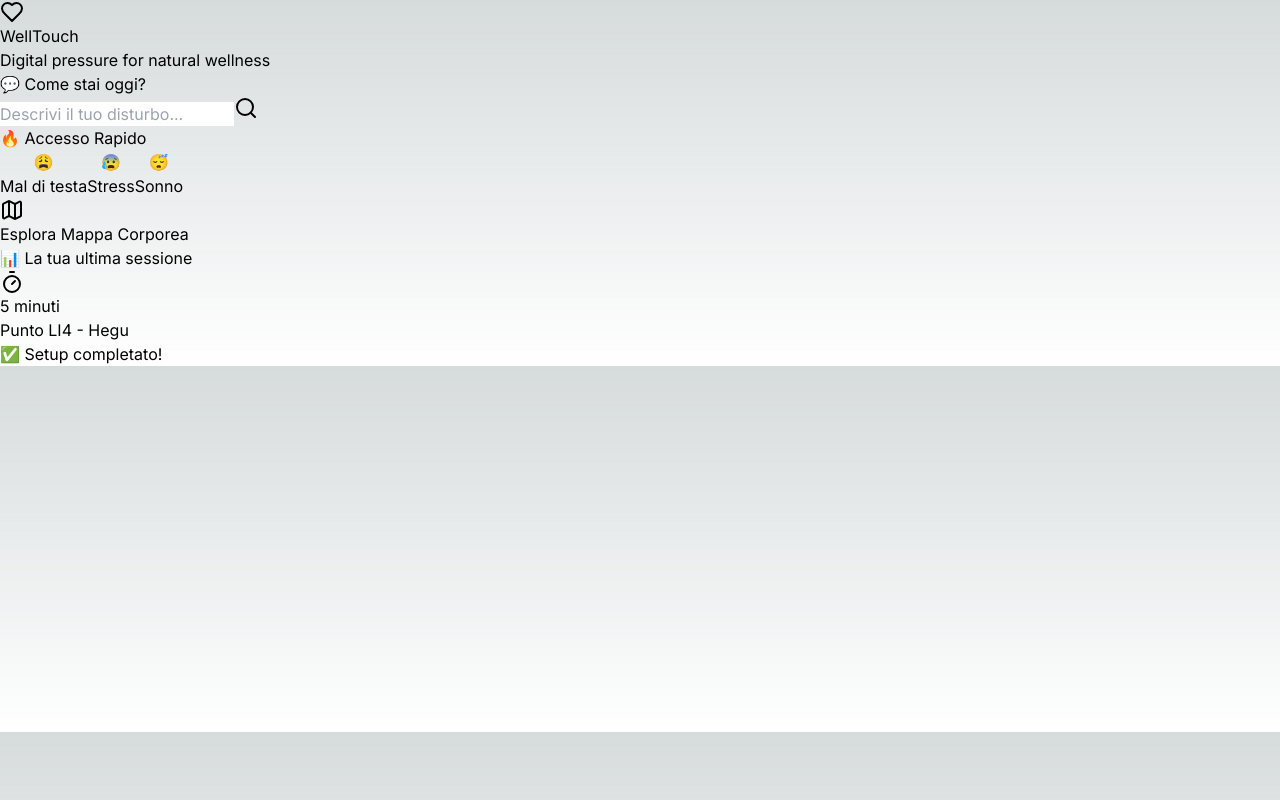
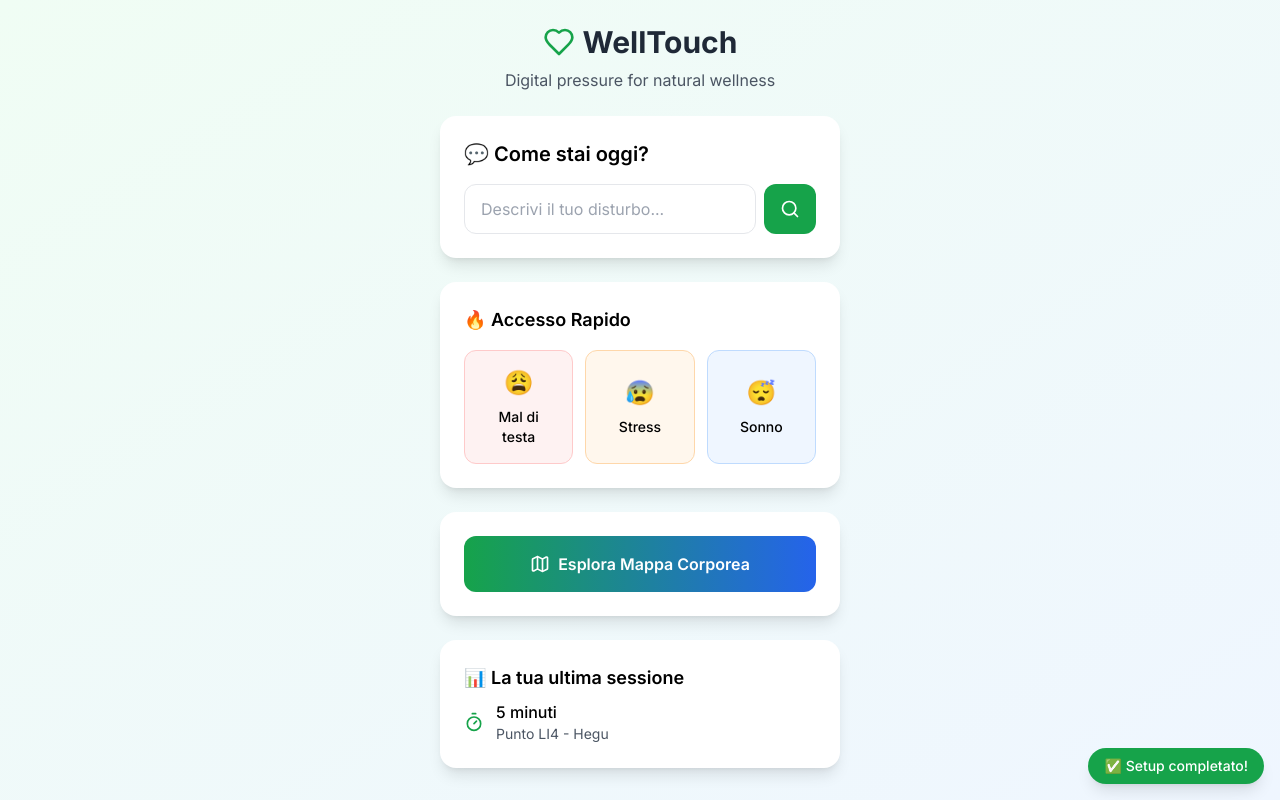
Before and after one commit to Paoloprimus/Welltouch, a Next.js app: page / in a window 1280 px wide. Built offline with nearby package versions, Linux system fonts and the light colour scheme.

Commit message:
Create tailwind.config.js

```diff
--- /dev/null
+++ b/tailwind.config.js
@@ -0,0 +1,18 @@
+/** @type {import('tailwindcss').Config} */
+module.exports = {
+  content: [
+    './src/pages/**/*.{js,ts,jsx,tsx,mdx}',
+    './src/components/**/*.{js,ts,jsx,tsx,mdx}',
+    './src/app/**/*.{js,ts,jsx,tsx,mdx}',
+  ],
+  theme: {
+    extend: {
+      backgroundImage: {
+        'gradient-radial': 'radial-gradient(var(--tw-gradient-stops))',
+        'gradient-conic':
+          'conic-gradient(from 180deg at 50% 50%, var(--tw-gradient-stops))',
+      },
+    },
+  },
+  plugins: [],
+}
```
